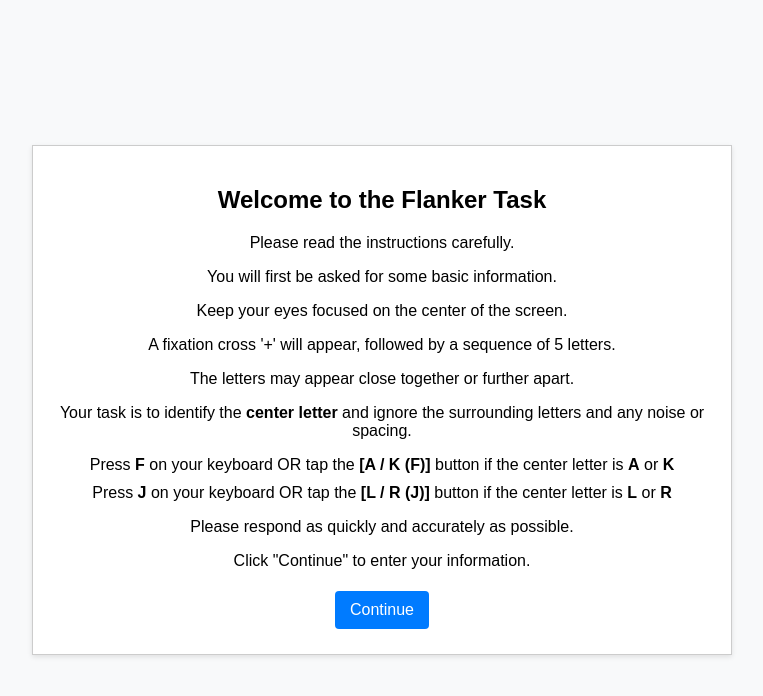
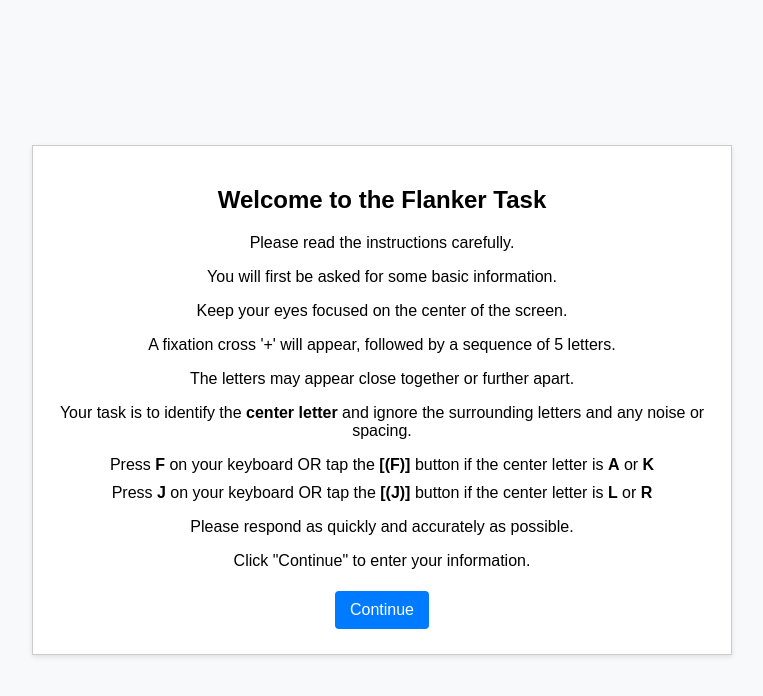
Before and after one commit to msinamousavi/flanker-task, a plain HTML site: page index.html in a window 1280 px wide. Shown: the whole page, without its empty margins (258-1021 px from the left). Drawn offline with Linux system fonts and the light colour scheme.

Commit message:
Update index.html

```diff
--- a/index.html
+++ b/index.html
@@ -101,8 +101,8 @@
             <p>The letters may appear close together or further apart.</p>
             <p>Your task is to identify the <strong>center letter</strong> and ignore the surrounding letters and any noise or spacing.</p>
             <ul id="instructionList">
-                <li>Press <strong>F</strong> on your keyboard OR tap the <strong>[A / K (F)]</strong> button if the center letter is <strong>A</strong> or <strong>K</strong></li>
-                <li>Press <strong>J</strong> on your keyboard OR tap the <strong>[L / R (J)]</strong> button if the center letter is <strong>L</strong> or <strong>R</strong></li>
+                <li>Press <strong>F</strong> on your keyboard OR tap the <strong>[(F)]</strong> button if the center letter is <strong>A</strong> or <strong>K</strong></li>
+                <li>Press <strong>J</strong> on your keyboard OR tap the <strong>[(J)]</strong> button if the center letter is <strong>L</strong> or <strong>R</strong></li>
             </ul>
             <p>Please respond as quickly and accurately as possible.</p>
             <p>Click "Continue" to enter your information.</p>
```
